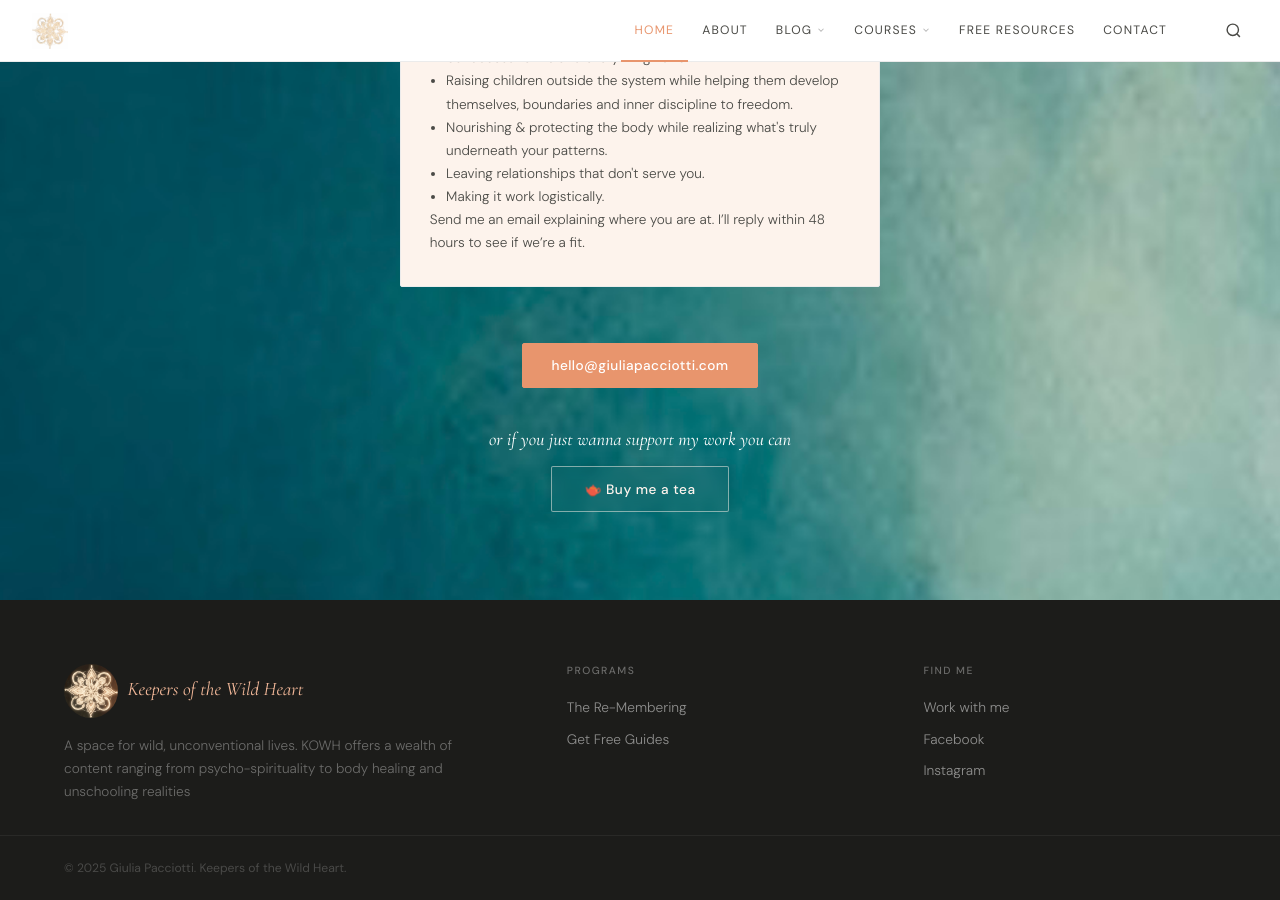
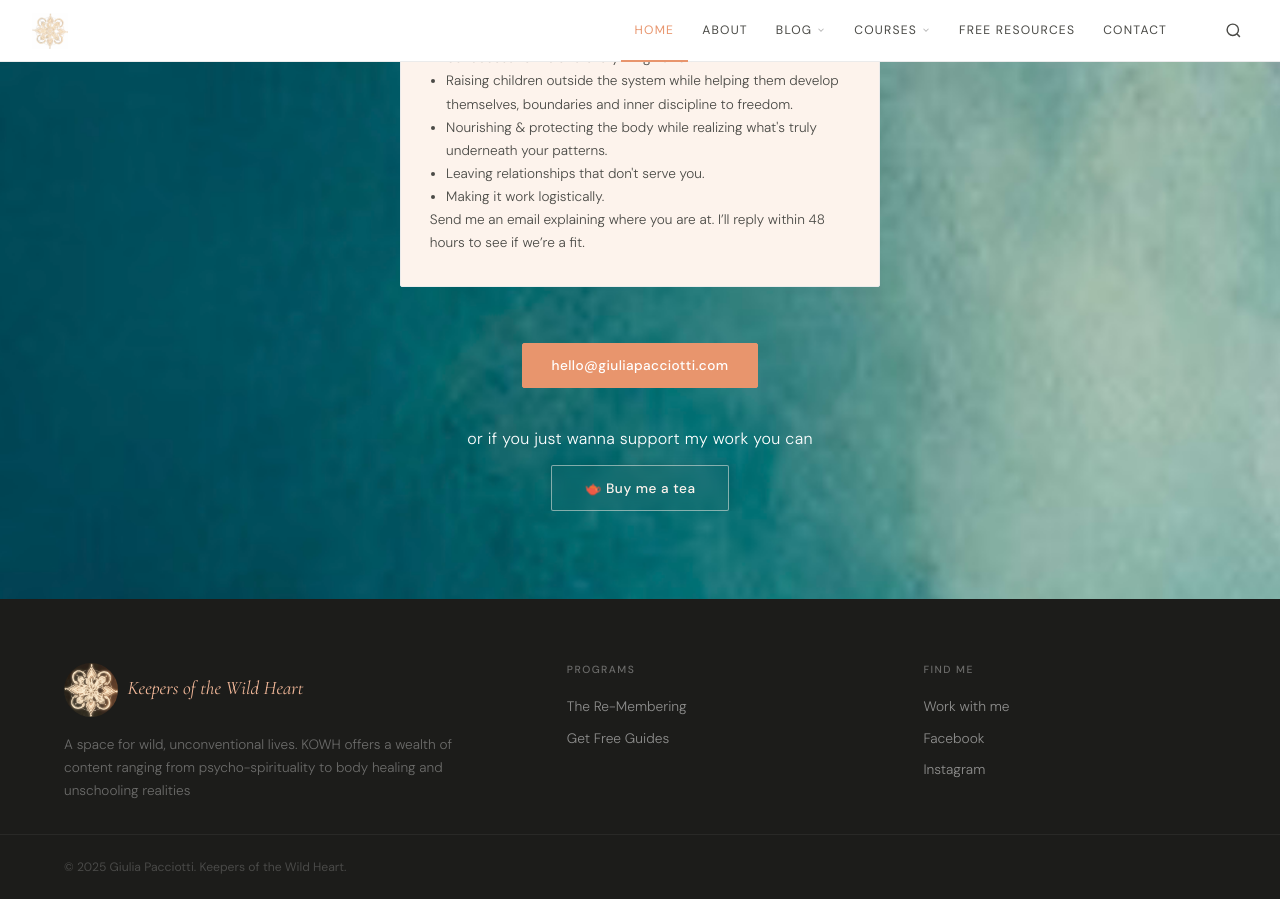
Before and after one commit to Blubell26/giuliapacciotti.com, a Jekyll site: the page built from index.html, in a window 1280 px wide and 900 px high, scrolled down 2908 px. Built offline with Jekyll 4.4.1, drawn with Linux system fonts in a browser that asks for light colours.

Commit message:
Update index.html

```diff
--- a/index.html
+++ b/index.html
@@ -329,7 +329,7 @@
   <div class="work-cta">
     <a href="mailto:hello@giuliapacciotti.com" class="btn-peach">hello@giuliapacciotti.com</a>
     <div class="work-cta" style="margin-top:2.5rem;">
-  <p style="font-family:'Cormorant Garamond',serif;font-style:italic;font-size:1.15rem;color:white;margin-bottom:1rem;">or if you just wanna support my work you can</p>
+  <p style="font-family:'DM Sans',sans-serif;font-style:normal;font-weight:300;font-size:1rem;letter-spacing:0.02em;color:white;margin-bottom:1rem;">or if you just wanna support my work you can</p>
 <a href="https://buy.stripe.com/9B614ndut7UQ9u5gU1fbq02" target="_blank" rel="noopener" style="display:inline-block;padding:0.85rem 2rem;background:rgba(45,107,107,0.2);-webkit-backdrop-filter:blur(6px);backdrop-filter:blur(6px);border:1px solid rgba(253,243,236,0.5);color:#fdf3ec;border-radius:2px;text-decoration:none;font-family:'DM Sans',sans-serif;font-size:0.85rem;font-weight:500;letter-spacing:0.04em;box-shadow:0 2px 12px rgba(0,0,0,0.15);">🫖 Buy me a tea</a>
 </div>
   </div>
```
